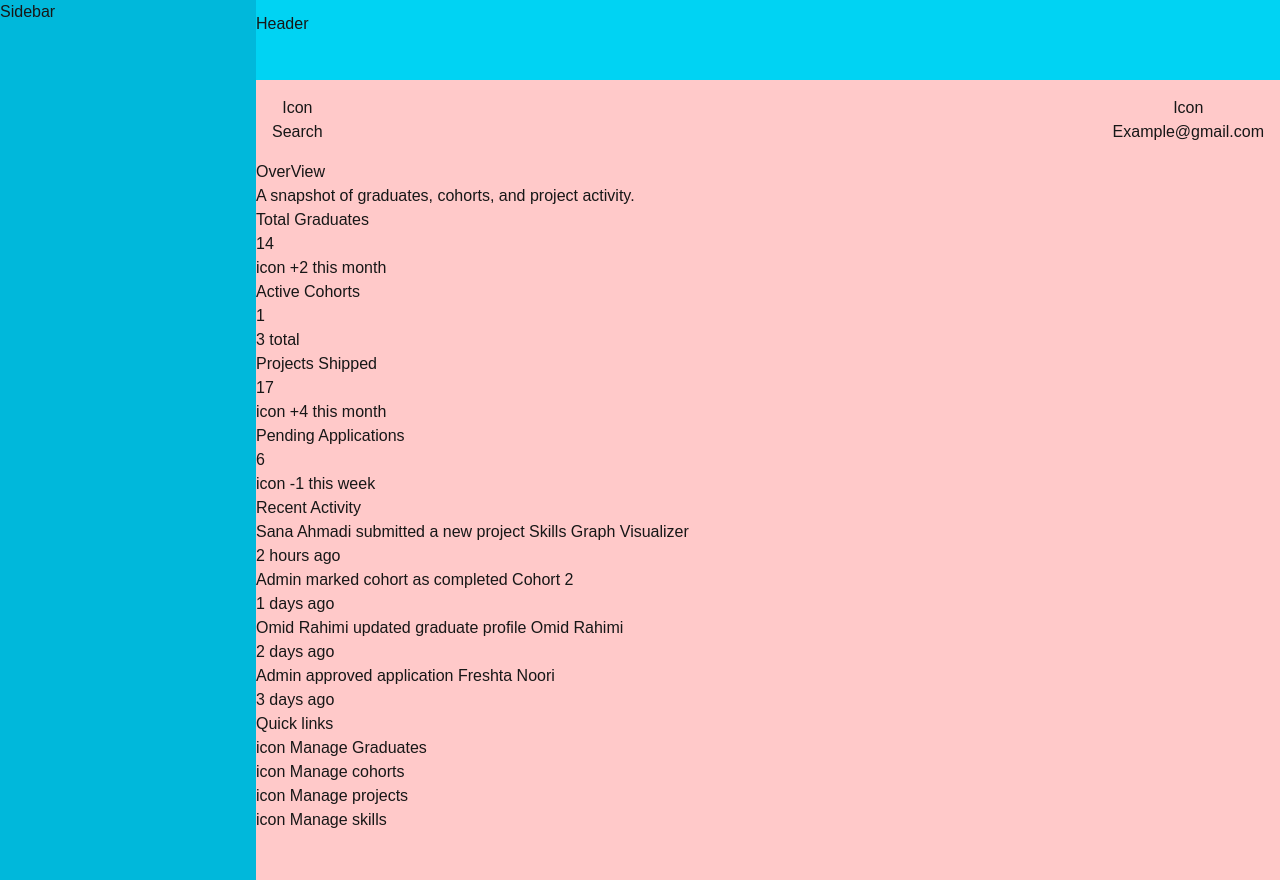
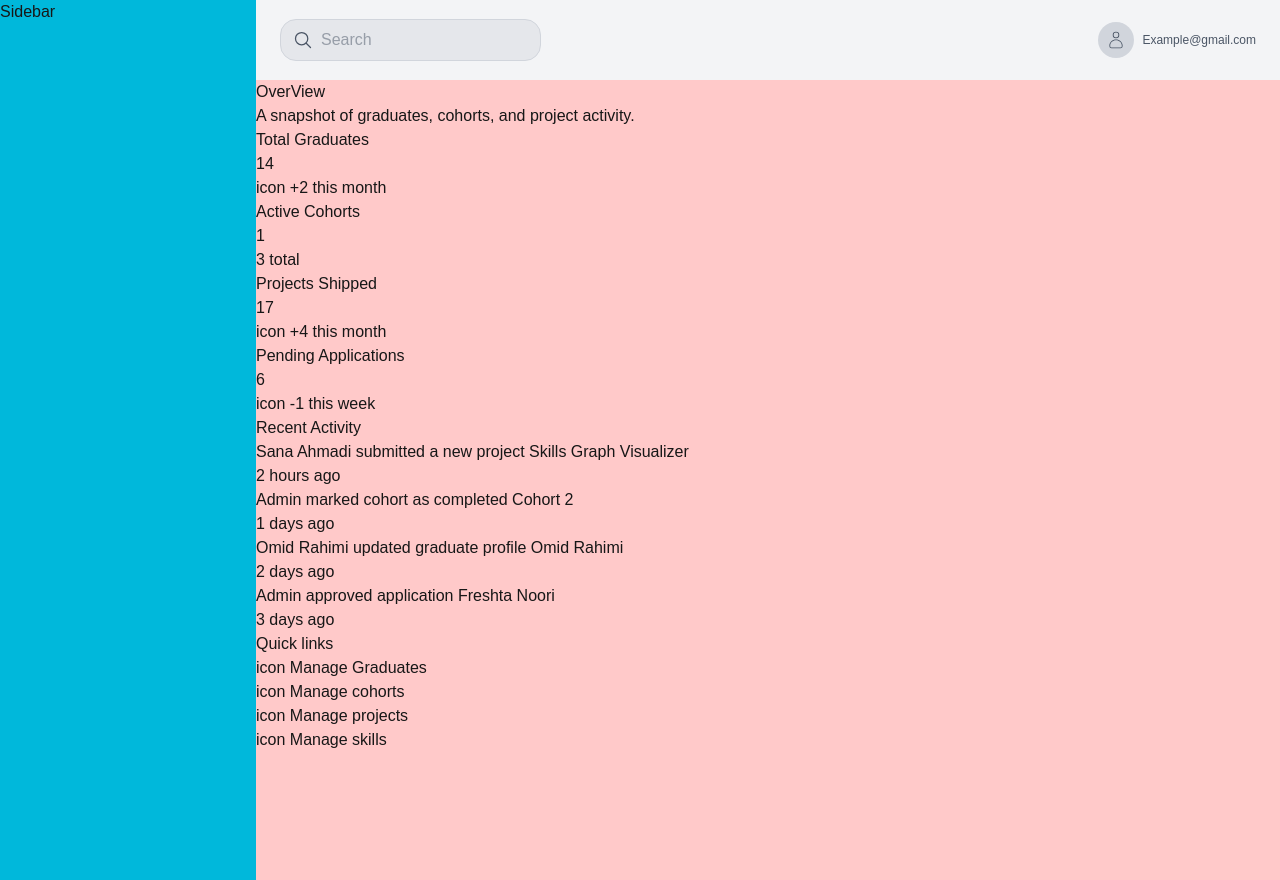
Before and after one commit to jafarimurtaza/age-portal-dashboard, a Next.js app: page /overview in a window 1280 px wide. Built offline with nearby package versions, Linux system fonts and the light colour scheme.

Commit message:
first changes in header page UI

```diff
--- a/package.json
+++ b/package.json
@@ -11,7 +11,8 @@
   "dependencies": {
     "next": "16.2.10",
     "react": "19.2.4",
-    "react-dom": "19.2.4"
+    "react-dom": "19.2.4",
+    "react-icons": "^5.7.0"
   },
   "devDependencies": {
     "@tailwindcss/postcss": "^4",
--- a/src/app/(admin)/overview/page.js
+++ b/src/app/(admin)/overview/page.js
@@ -3,29 +3,7 @@ import React from "react";
 export default function OverviewPage() {
   return (
     <div>
-      <header className="flex justify-between items-center p-4 flex-row">
-        <div>
-          <button>
-            <span>
-              <p>Icon</p>
-            </span>
-            <span>
-              <p>Search</p>
-            </span>
-          </button>
-        </div>
 
-        <div>
-          <button>
-            <span>
-              <p>Icon</p>
-            </span>
-            <span>
-              <p>Example@gmail.com</p>
-            </span>
-          </button>
-        </div>
-      </header>
 
       <main>
         <div className="Tittle">
--- a/src/app/layout.js
+++ b/src/app/layout.js
@@ -1,7 +1,7 @@
 import { Geist, Geist_Mono } from "next/font/google";
 import "./globals.css";
 import Header from "../components/Layout/Header";
-import Footer from "../components/Layout/Footer";
+// import Footer from "../components/Layout/Footer";
 import Sidebar from "../components/Layout/Sidebar";
 
 const geistSans = Geist({
--- a/src/components/Layout/Header.jsx
+++ b/src/components/Layout/Header.jsx
@@ -1,5 +1,41 @@
 import React from "react";
+import { IoSearchOutline } from "react-icons/io5";
+import { CiUser } from "react-icons/ci";
 
 export default function Header() {
-  return <div className="w-full py-3 bg-cyan-400 h-20">Header</div>;
+  return (
+    <div className="w-full py-3 bg-gray-100 min-h-16 sm:h-20">
+      <header className="flex justify-between items-center px-3 sm:px-6 h-full flex-row gap-2">
+        <div className="border border-gray-300 rounded-2xl px-2 sm:px-3 py-2 sm:py-2 flex items-center gap-1 sm:gap-2 bg-gray-200">
+          <button className="flex items-center gap-1 sm:gap-2">
+            <span className="text-lg sm:text-xl">
+              <IoSearchOutline className="text-gray-600 " />
+            </span>
+            <span className="hidden sm:inline ">
+              <form action="">
+                <input
+                  type="text"
+                  placeholder="Search"
+                  className="bg-transparent border-none focus:outline-none text-gray-600"
+                />
+              </form>
+            </span>
+          </button>
+        </div>
+
+        <div>
+          <button className="flex items-center gap-1 sm:gap-2">
+            <span className="text-lg sm:text-xl bg-gray-300 rounded-full p-1 sm:p-2">
+              <CiUser className="text-gray-600 " />
+            </span>
+            <span>
+              <p className="text-xs hidden sm:block md:block text-gray-600 truncate max-w-[100px] sm:max-w-none">
+                Example@gmail.com
+              </p>
+            </span>
+          </button>
+        </div>
+      </header>
+    </div>
+  );
 }
```
Also changed, not shown: 1 other file (tests, documents, lock files or other folders).
